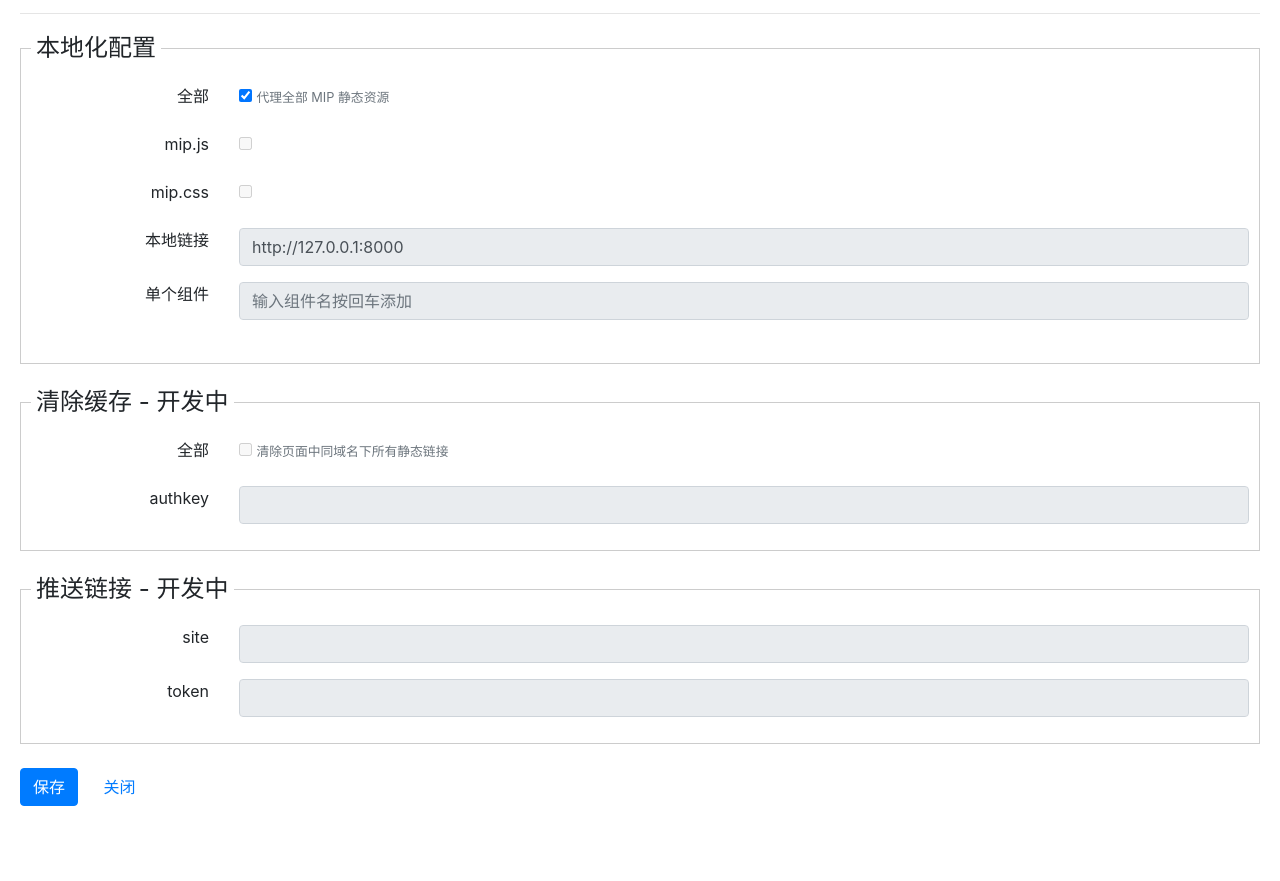
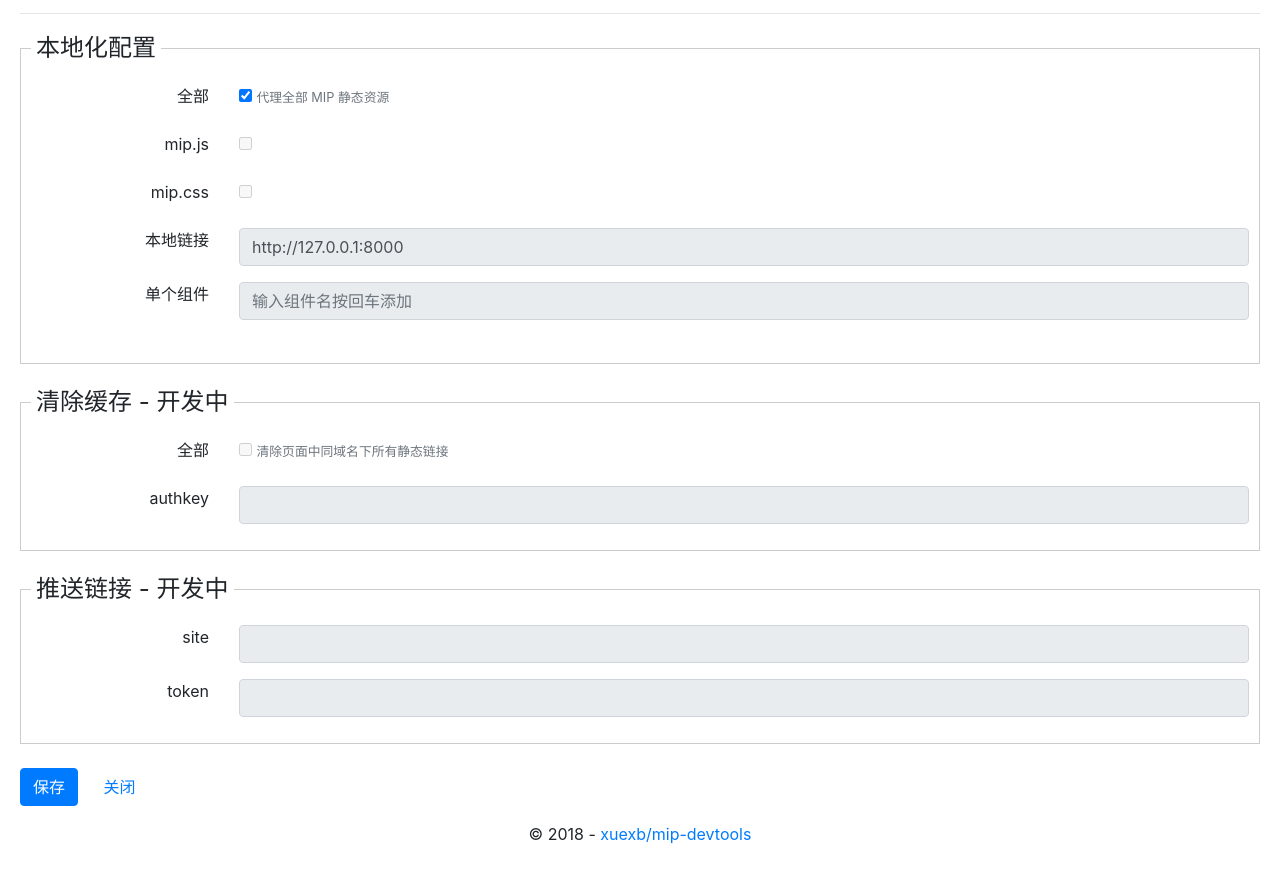
Before and after one commit to xuexb/mip-devtools, a browser extension: page template/config.html in a window 1280 px wide. Shown: the part 71-952 px from the top of the page. Before the commit the page ends 913 px from the top, so only its background shows below. Drawn offline with Linux system fonts and the light colour scheme.

Commit message:
feat: 添加配置页面底部版权

```diff
--- a/template/config.html
+++ b/template/config.html
@@ -86,6 +86,10 @@
             <button type="button" class="btn btn-link ml-2" id="close">关闭</button>
         </p>
     </form>
+    <footer>
+        <p class="text-center">&copy; 2018 - <a href="https://github.com/xuexb/mip-devtools">xuexb/mip-devtools</a></p>
+    </footer>
+
     <script src="../static/js/chrome-promise.js"></script>
     <script src="../static/js/promise-delay.js"></script>
     <script src="../static/js/jquery.js"></script>
```
